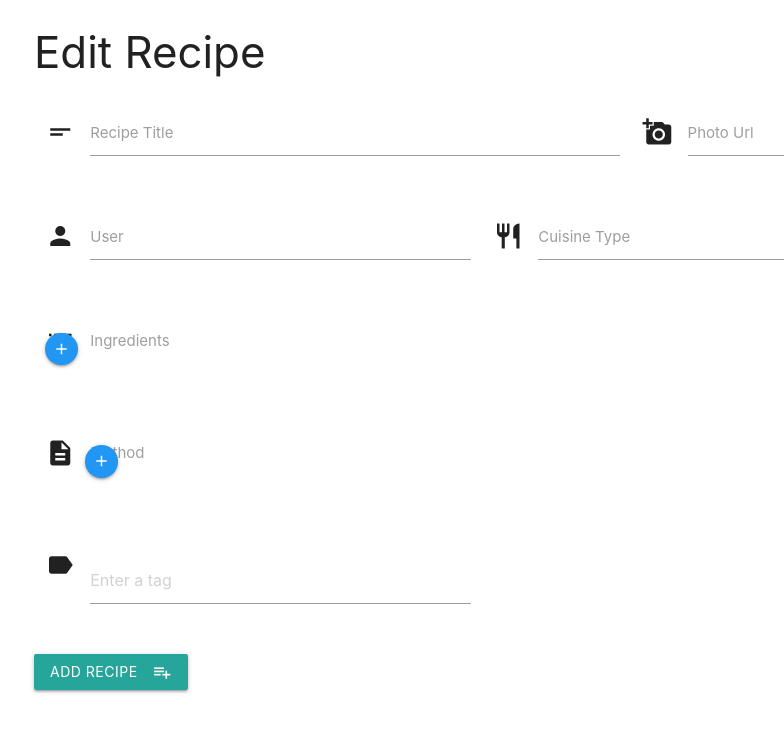
After one commit to Beibhinn/data-milestone-project, a Flask app: template templates/editrecipe.html in a window 1280 px wide. The commit adds this page. Shown: the top 732 px of the page, without its empty margins (158-942 px from the left). Run offline with Flask 2, Linux system fonts and the light colour scheme; the template is opened without the code that fills it, so the values that code supplies are empty; some libraries are stand-ins or nearby versions.

Commit message:
Add page and form to edit existing recipe

```diff
--- a/app.py
+++ b/app.py
@@ -39,6 +39,12 @@ def insert_recipe():
     return redirect(url_for('get_recipes'))
 
 
+@app.route('/edit_recipe/<recipe_id>')
+def edit_recipe(recipe_id):
+    the_recipe = mongo.db.recipes.find_one({"_id": ObjectId(recipe_id)})
+    return render_template('editrecipe.html', recipe=the_recipe)
+
+
 if __name__ == '__main__':
     app.run(host=os.environ.get('IP'),
             port=int(os.environ.get('PORT')),
--- /dev/null
+++ b/templates/editrecipe.html
@@ -0,0 +1,97 @@
+{% extends 'base.html' %}
+{% block content %}
+
+<h3>Edit Recipe</h3>
+<div class="row">
+    <form class="col s12">
+        <div class="row">
+            <div class="input-field col s8">
+                <i class="material-icons prefix">short_text</i>
+                <input id="title" name="title" type="text" value="{{recipe.title}}" required>
+                <label>Recipe Title</label>
+            </div>
+            <div class="input-field col s4">
+                <i class="material-icons prefix">add_a_photo</i>
+                <input id="photo_src" name="photo_src" type="text" value="{{recipe.photo_src}}">
+                <label>Photo Url</label>
+            </div>
+        </div>
+        <div class="row">
+            <div class="input-field col s6">
+                <i class="material-icons prefix">person</i>
+                <input id="user_name" name="user_name" type="text" value="{{recipe.user_name}}" required>
+                <label for="user_name">User</label>
+            </div>
+            <div class="input-field col s6">
+                <i class="material-icons prefix">restaurant</i>
+                <input id="cuisine_name" name="cuisine_name" type="text" value="{{recipe.cuisine_name}}" required>
+                <label for="cuisine_name">Cuisine Type</label>
+            </div>
+        </div>
+        <div class="row">
+            <div class="input-field col s12">
+                <i class="material-icons prefix">list</i>
+                <ul id="ingred-list">
+                    {% for ingred in recipe.ingredients %}
+                    <li><input name="ingredients[i]" id="ingredients" class="materialize-textarea" value="{{ingred}}"
+                               required></li>
+                    {% endfor %}
+                    <a class="btn-floating btn-small waves-effect waves-light blue" id="add-ingred"><i
+                            class="material-icons">add</i></a>
+                </ul>
+                <label for="ingredients">Ingredients</label>
+            </div>
+        </div>
+        <div class="row">
+            <div class="input-field col s12">
+                <i class="material-icons prefix">description</i>
+                <ol id="method-list">
+                    {% for method in recipe.method %}
+                    <li>
+                        <textarea name="method[0]" id="method" class="materialize-textarea" required>{{method}}</textarea>
+                    </li>
+                    {% endfor %}
+                    <a class="btn-floating btn-small waves-effect waves-light blue" id="add-method"><i
+                            class="material-icons">add</i></a>
+                </ol>
+                <label for="method">Method</label>
+            </div>
+        </div>
+        <div class="row">
+            <div class="input-field col s6">
+                <i class="material-icons prefix">label</i>
+                <div class="chips chips chips-placeholder chips-autocomplete">
+                    {% for tag in recipe.tag_name %}
+                    <div class="chip">
+                        {{ tag }}
+                        <i class="close material-icons">close</i>
+                    </div>
+                    {% endfor %}
+                    <input id="tag_name" name="tag_name">
+                </div>
+            </div>
+        </div>
+        <div class="row">
+            <button class="btn waves-effect waves-light" type="submit" name="action">Add Recipe
+                <i class="material-icons right">playlist_add</i>
+            </button>
+        </div>
+    </form>
+</div>
+
+
+{% endblock %}
+
+{% block scripts %}
+<script>
+    let ingredientCount = ingredients.length;
+    $("#add-ingred").on('click', function () {
+        $('#ingred-list li:last').append(`<li><input name='ingredients[${ingredientCount++}]' class="materialize-textarea"></li>`);
+    });
+    let methodCount = method.length;
+    $("#add-method").on('click', function () {
+        $('#method-list li:last').append(`<li><textarea name='method[${methodCount++}]' class="materialize-textarea"></textarea></li>`);
+    });
+
+</script>
+{% endblock %}
--- a/templates/viewrecipe.html
+++ b/templates/viewrecipe.html
@@ -7,7 +7,7 @@
             <div class="card-image single-card">
                 <img src="{{recipe.photo_src}}">
                     <a class="btn-floating halfway-fab waves-effect waves-light red"><i class="material-icons">delete</i></a>
-                    <a class="btn-floating halfway-fab waves-effect waves-light blue"><i class="material-icons">mode_edit</i></a>
+                    <a href="{{url_for('edit_recipe', recipe_id=recipe._id)}}" class="btn-floating halfway-fab waves-effect waves-light blue"><i class="material-icons">mode_edit</i></a>
             </div>
             <div class="card-content">
                 <span class="card-title activator grey-text text-darken-4">{{recipe.title}}</span>
```
